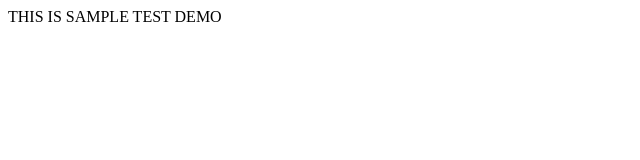
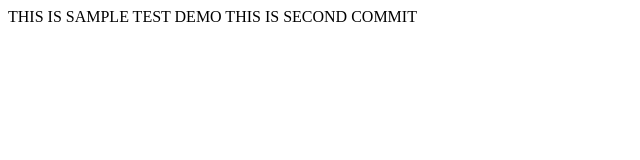
Before and after one commit to vidhurraj147/testdemo, a plain HTML site: page TestDemo/WebContent/index.html in a window 1280 px wide. Shown: the whole page, without its empty margins (0-640 px from the left). Drawn offline with Linux system fonts and the light colour scheme.

Commit message:
Second commit

```diff
--- a/TestDemo/WebContent/index.html
+++ b/TestDemo/WebContent/index.html
@@ -6,5 +6,6 @@
 </head>
 <body>
 THIS IS SAMPLE TEST DEMO
+THIS IS SECOND COMMIT
 </body>
 </html>
```
